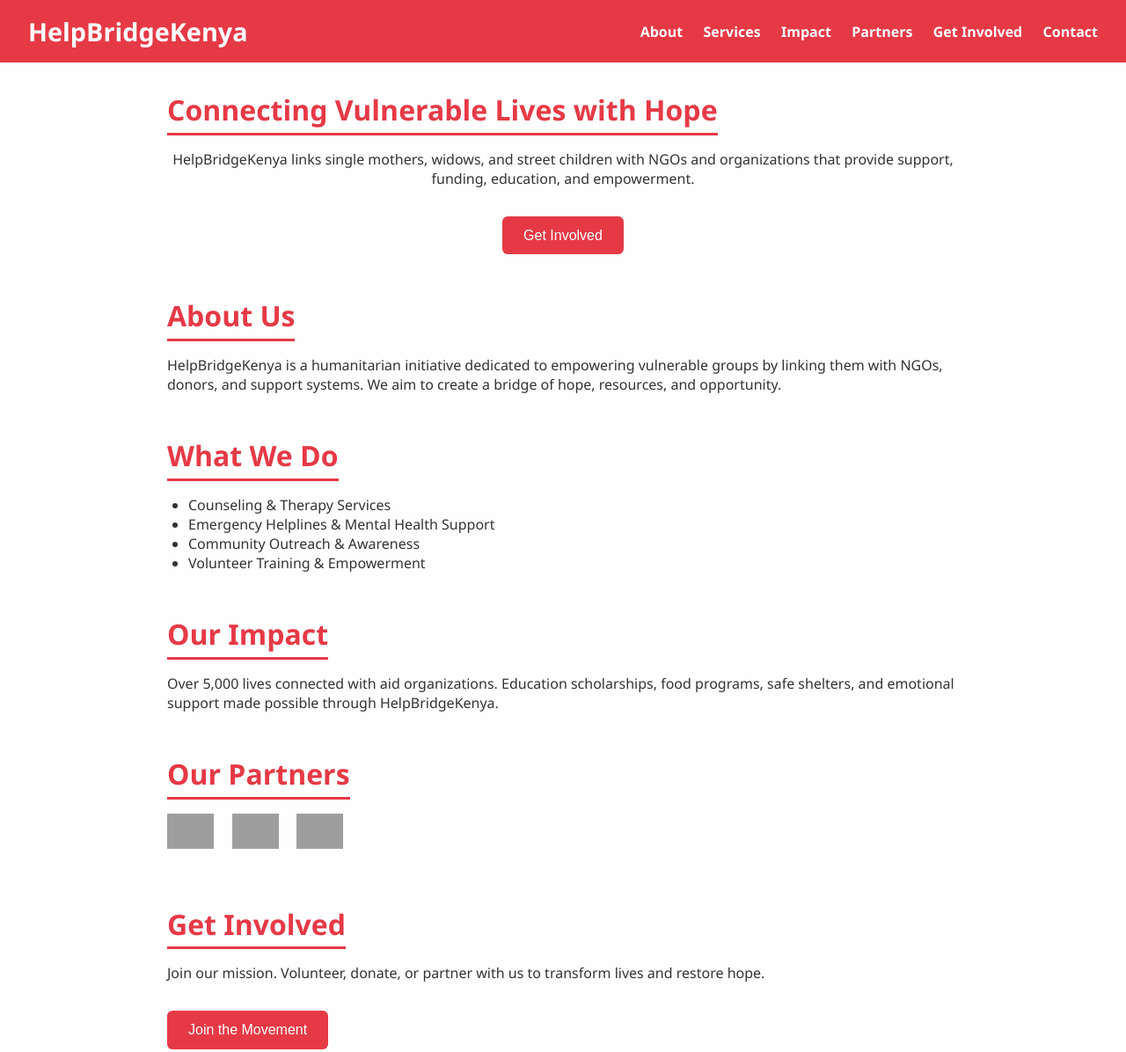
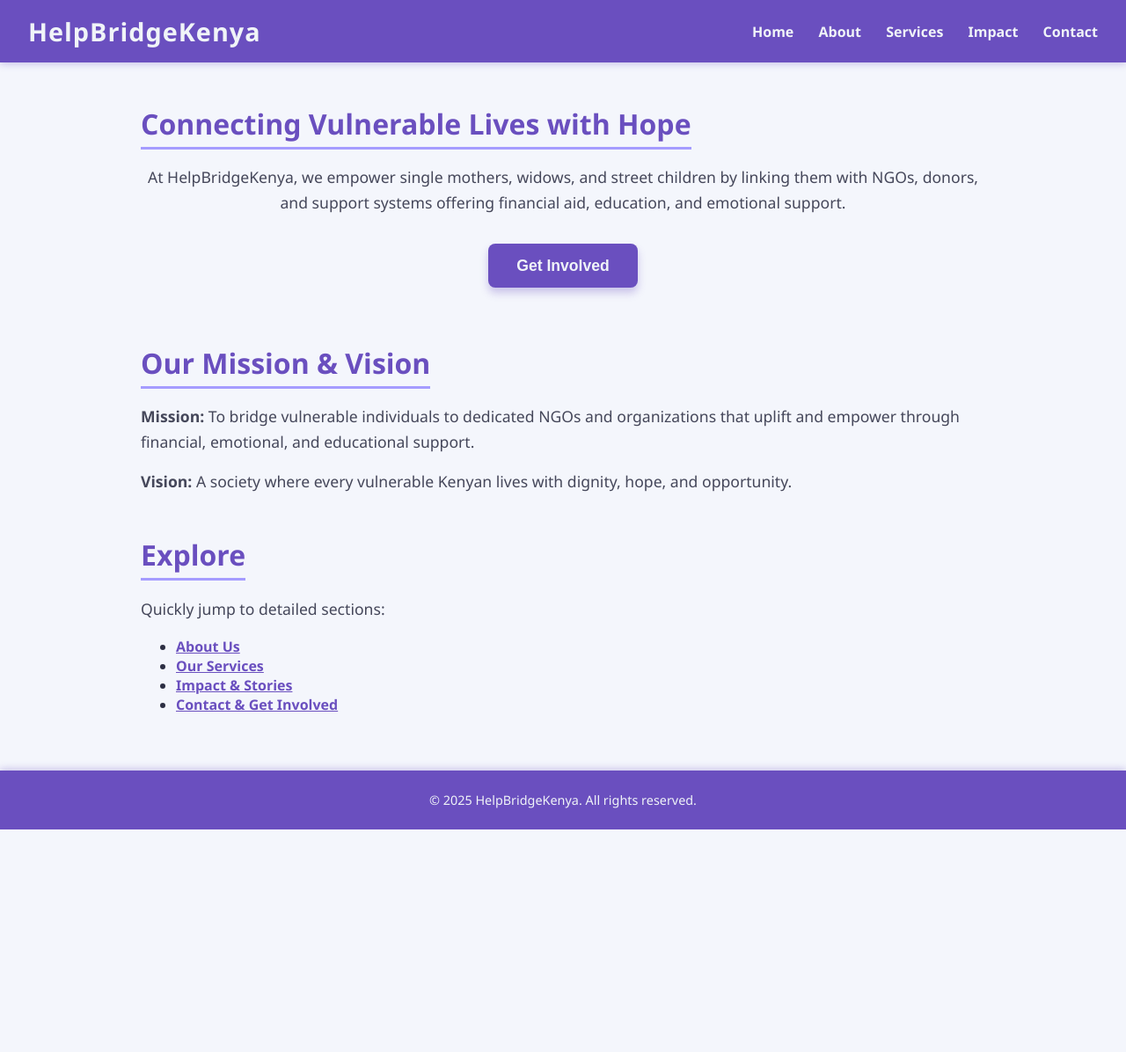
Before and after one commit to Luviebridge1/help-bridge-kenya, a plain HTML site: page Index.html in a window 1280 px wide. Shown: the top 1196 px of the page at 88% size. After the commit the page ends 943 px from the top, so only its background shows below. Drawn offline with Linux system fonts and the light colour scheme; grey boxes are pictures that could not be loaded.

Commit message:
Update Index.html
Yes

```diff
--- a/Index.html
+++ b/Index.html
@@ -2,182 +2,147 @@
 <html lang="en">
 <head>
   <meta charset="UTF-8" />
-  <meta http-equiv="X-UA-Compatible" content="IE=edge" />
   <meta name="viewport" content="width=device-width, initial-scale=1" />
-
-  <title>HelpBridgeKenya – Connecting Vulnerable Lives with Hope</title>
-  <meta name="description" content="HelpBridgeKenya connects single mothers, widows, and street children with NGOs and organizations offering support, empowerment, and hope." />
-  <meta name="keywords" content="help bridge kenya, NGOs Kenya, support single mothers, widows support, street children assistance, humanitarian aid Kenya" />
-  <meta name="author" content="HelpBridgeKenya" />
-
-  <!-- Open Graph / Facebook -->
-  <meta property="og:title" content="HelpBridgeKenya – Connecting Vulnerable Lives with Hope" />
-  <meta property="og:description" content="Connecting vulnerable groups in Kenya with NGOs and humanitarian organizations to provide support and hope." />
-  <meta property="og:type" content="website" />
-  <meta property="og:url" content="https://helpbrigekenya.netlify.app/" />
-  <meta property="og:image" content="https://helpbrigekenya.netlify.app/images/social-share.png" />
-
-  <!-- Twitter -->
-  <meta name="twitter:card" content="summary_large_image" />
-  <meta name="twitter:title" content="HelpBridgeKenya – Connecting Vulnerable Lives with Hope" />
-  <meta name="twitter:description" content="Connecting vulnerable groups in Kenya with NGOs and humanitarian organizations to provide support and hope." />
-  <meta name="twitter:image" content="https://helpbrigekenya.netlify.app/images/social-share.png" />
-
-  <!-- Favicon -->
-  <link rel="icon" href="/favicon.ico" />
-
+  <title>HelpBridgeKenya — Empowering Vulnerable Lives</title>
+  <meta name="description" content="HelpBridgeKenya connects vulnerable Kenyans with NGOs and support systems for a better future." />
   <style>
     body {
       font-family: 'Segoe UI', Tahoma, Geneva, Verdana, sans-serif;
-      margin: 0; padding: 0; background: #fefefe; color: #333;
+      margin: 0; padding: 0;
+      background: #f4f6fc;
+      color: #2c2e43;
     }
     header {
-      background: #e63946; color: white; padding: 1rem 2rem;
-      display: flex; justify-content: space-between; align-items: center;
-      position: sticky; top: 0; z-index: 1000;
+      background: #6a4fbf; /* purple */
+      padding: 1rem 2rem;
+      display: flex;
+      justify-content: space-between;
+      align-items: center;
+      position: sticky;
+      top: 0;
+      z-index: 1000;
+      box-shadow: 0 2px 8px rgba(106, 79, 191, 0.3);
     }
-    header h1 { margin: 0; font-size: 1.8rem; }
+    header h1 {
+      color: #f0f4f8;
+      font-size: 1.8rem;
+      margin: 0;
+      font-weight: 700;
+      letter-spacing: 1px;
+      cursor: pointer;
+    }
     nav a {
-      color: white; margin-left: 1.2rem; text-decoration: none;
+      color: #f0f4f8;
+      margin-left: 1.5rem;
+      text-decoration: none;
       font-weight: 600;
+      font-size: 1rem;
       transition: color 0.3s ease;
     }
     nav a:hover {
-      color: #f1faee;
+      color: #a59cff;
     }
     main {
-      max-width: 900px; margin: 2rem auto; padding: 0 1rem;
+      max-width: 960px;
+      margin: 3rem auto;
+      padding: 0 1.2rem;
     }
     section {
       margin-bottom: 3rem;
     }
     h2 {
-      color: #e63946;
+      color: #6a4fbf;
+      font-size: 2rem;
+      border-bottom: 3px solid #a59cff;
+      padding-bottom: 0.3rem;
       margin-bottom: 1rem;
-      font-size: 2rem;
-      border-bottom: 3px solid #e63946;
-      padding-bottom: 0.3rem;
       max-width: max-content;
     }
-    ul {
-      list-style-type: disc;
-      padding-left: 1.5rem;
+    p {
+      line-height: 1.6;
+      font-size: 1.1rem;
+      color: #45475a;
+    }
+    button.primary {
+      background-color: #6a4fbf;
+      border: none;
+      color: #f0f4f8;
+      padding: 0.9rem 2rem;
+      font-size: 1.1rem;
+      border-radius: 8px;
+      cursor: pointer;
+      font-weight: 700;
+      margin-top: 1rem;
+      box-shadow: 0 6px 10px rgba(106, 79, 191, 0.3);
+      transition: background-color 0.3s ease;
+    }
+    button.primary:hover {
+      background-color: #5741a5;
     }
     footer {
-      background: #1d3557;
-      color: white;
       text-align: center;
-      padding: 1rem 0;
+      padding: 1.5rem 0;
+      background-color: #6a4fbf;
+      color: #f0f4f8;
       font-size: 0.9rem;
+      margin-top: 4rem;
+      box-shadow: 0 -2px 8px rgba(106, 79, 191, 0.3);
     }
-    button.primary {
-      background-color: #e63946;
-      border: none;
-      color: white;
-      padding: 0.8rem 1.5rem;
-      font-size: 1rem;
-      border-radius: 6px;
-      cursor: pointer;
-      transition: background-color 0.3s ease;
-      margin-top: 1rem;
-    }
-    button.primary:hover {
-      background-color: #d62828;
-    }
-    .partner-logos img {
-      height: 40px;
-      margin: 0 1rem 1rem 0;
-      vertical-align: middle;
-    }
-    .testimonial {
-      background: #f1faee;
-      padding: 1rem;
-      margin-bottom: 1rem;
-      border-radius: 8px;
-      font-style: italic;
-      box-shadow: 0 2px 6px rgb(230 230 230);
-    }
-    .testimonial strong {
-      display: block;
-      margin-top: 0.5rem;
-      font-style: normal;
-      color: #1d3557;
+    /* Responsive */
+    @media (max-width: 600px) {
+      nav a {
+        margin-left: 1rem;
+        font-size: 0.9rem;
+      }
+      header {
+        flex-direction: column;
+        align-items: flex-start;
+        gap: 0.8rem;
+      }
     }
   </style>
 </head>
 <body>
 
 <header>
-  <h1>HelpBridgeKenya</h1>
+  <h1 onclick="window.location='index.html'">HelpBridgeKenya</h1>
   <nav>
-    <a href="#about">About</a>
-    <a href="#services">Services</a>
-    <a href="#impact">Impact</a>
-    <a href="#partners">Partners</a>
-    <a href="#get-involved">Get Involved</a>
-    <a href="#contact">Contact</a>
+    <a href="index.html">Home</a>
+    <a href="about.html">About</a>
+    <a href="services.html">Services</a>
+    <a href="impact.html">Impact</a>
+    <a href="contact.html">Contact</a>
   </nav>
 </header>
 
 <main>
-  <section id="hero" style="text-align:center; margin-bottom:3rem;">
+  <section id="hero" style="text-align:center; margin-bottom:4rem;">
     <h2>Connecting Vulnerable Lives with Hope</h2>
-    <p>HelpBridgeKenya links single mothers, widows, and street children with NGOs and organizations that provide support, funding, education, and empowerment.</p>
-    <button class="primary" onclick="window.location='#get-involved'">Get Involved</button>
+    <p>At HelpBridgeKenya, we empower single mothers, widows, and street children by linking them with NGOs, donors, and support systems offering financial aid, education, and emotional support.</p>
+    <button class="primary" onclick="window.location='contact.html'">Get Involved</button>
   </section>
 
-  <section id="about">
-    <h2>About Us</h2>
-    <p>HelpBridgeKenya is a humanitarian initiative dedicated to empowering vulnerable groups by linking them with NGOs, donors, and support systems. We aim to create a bridge of hope, resources, and opportunity.</p>
+  <section id="mission-vision">
+    <h2>Our Mission & Vision</h2>
+    <p><strong>Mission:</strong> To bridge vulnerable individuals to dedicated NGOs and organizations that uplift and empower through financial, emotional, and educational support.</p>
+    <p><strong>Vision:</strong> A society where every vulnerable Kenyan lives with dignity, hope, and opportunity.</p>
   </section>
 
-  <section id="services">
-    <h2>What We Do</h2>
+  <section id="quick-links">
+    <h2>Explore</h2>
+    <p>Quickly jump to detailed sections:</p>
     <ul>
-      <li>Counseling & Therapy Services</li>
-      <li>Emergency Helplines & Mental Health Support</li>
-      <li>Community Outreach & Awareness</li>
-      <li>Volunteer Training & Empowerment</li>
+      <li><a href="about.html" style="color:#6a4fbf; font-weight:600;">About Us</a></li>
+      <li><a href="services.html" style="color:#6a4fbf; font-weight:600;">Our Services</a></li>
+      <li><a href="impact.html" style="color:#6a4fbf; font-weight:600;">Impact & Stories</a></li>
+      <li><a href="contact.html" style="color:#6a4fbf; font-weight:600;">Contact & Get Involved</a></li>
     </ul>
-  </section>
-
-  <section id="impact">
-    <h2>Our Impact</h2>
-    <p>Over 5,000 lives connected with aid organizations. Education scholarships, food programs, safe shelters, and emotional support made possible through HelpBridgeKenya.</p>
-  </section>
-
-  <section id="partners">
-    <h2>Our Partners</h2>
-    <div class="partner-logos">
-      <img src="https://upload.wikimedia.org/wikipedia/commons/thumb/0/0c/UNICEF_Logo.svg/2560px-UNICEF_Logo.svg.png" alt="UNICEF" />
-      <img src="https://upload.wikimedia.org/wikipedia/commons/thumb/5/5a/Red_Cross_logo.svg/2560px-Red_Cross_logo.svg.png" alt="Red Cross" />
-      <img src="https://upload.wikimedia.org/wikipedia/commons/thumb/4/45/World_Vision_logo.svg/2560px-World_Vision_logo.svg.png" alt="World Vision" />
-    </div>
-  </section>
-
-  <section id="get-involved">
-    <h2>Get Involved</h2>
-    <p>Join our mission. Volunteer, donate, or partner with us to transform lives and restore hope.</p>
-    <button class="primary" onclick="window.location='#contact'">Join the Movement</button>
-  </section>
-
-  <section id="testimonials">
-    <h2>Testimonials</h2>
-    <div class="testimonial">"HelpBridgeKenya gave me hope. Now my children go to school and I can feed them." <strong>— Nancy, Single Mother</strong></div>
-    <div class="testimonial">"I was on the street for two years. Today, I’m a carpenter and mentor others like me." <strong>— Moses, Former Street Child</strong></div>
-  </section>
-
-  <section id="contact">
-    <h2>Contact Us</h2>
-    <p>Email: support@helpbridgekenya.org</p>
-    <p>Phone: +254 758 820 459</p>
-    <p>Follow us on social media or visit our outreach centers near you.</p>
   </section>
 </main>
 
 <footer>
-  <p>© 2025 HelpBridgeKenya. All rights reserved.</p>
+  © 2025 HelpBridgeKenya. All rights reserved.
 </footer>
 
 </body>
-</html>
+      </html>
```
